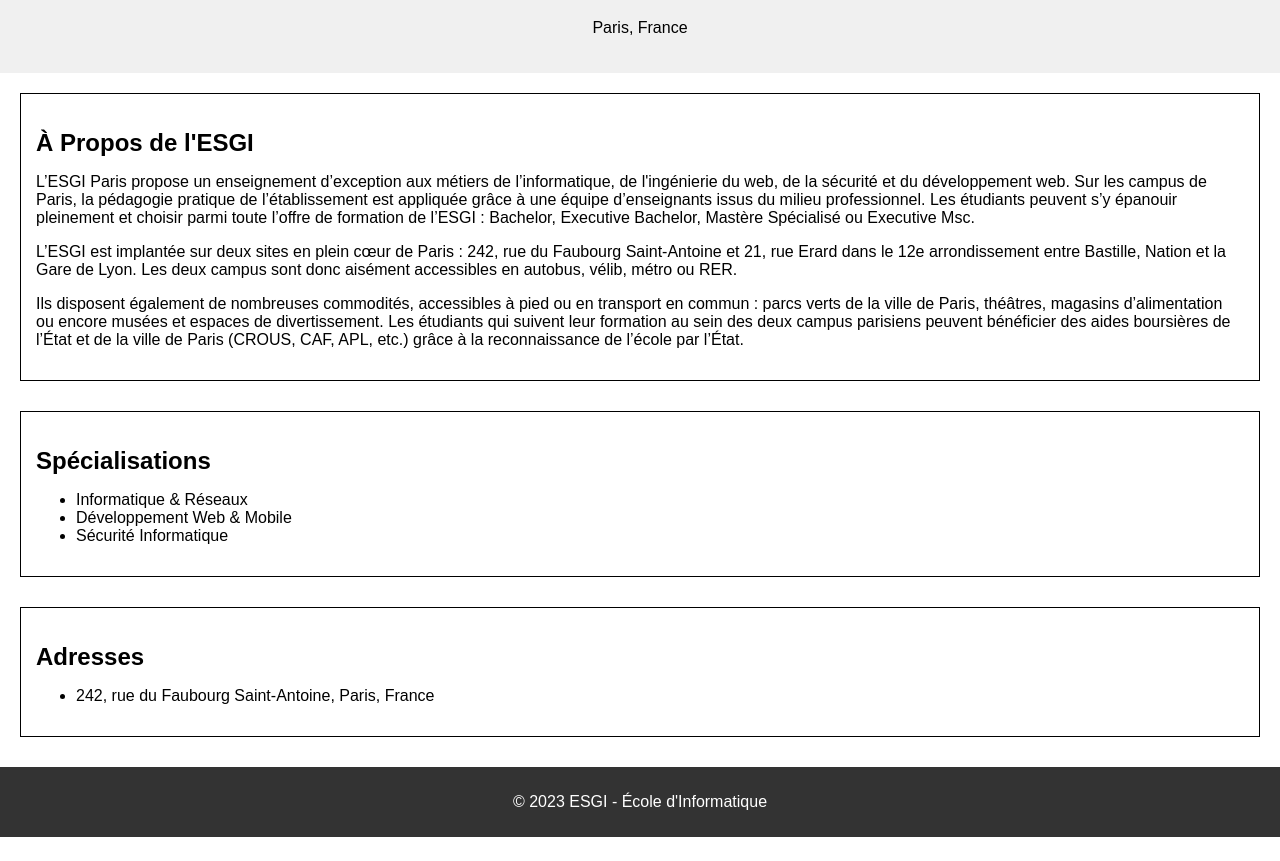
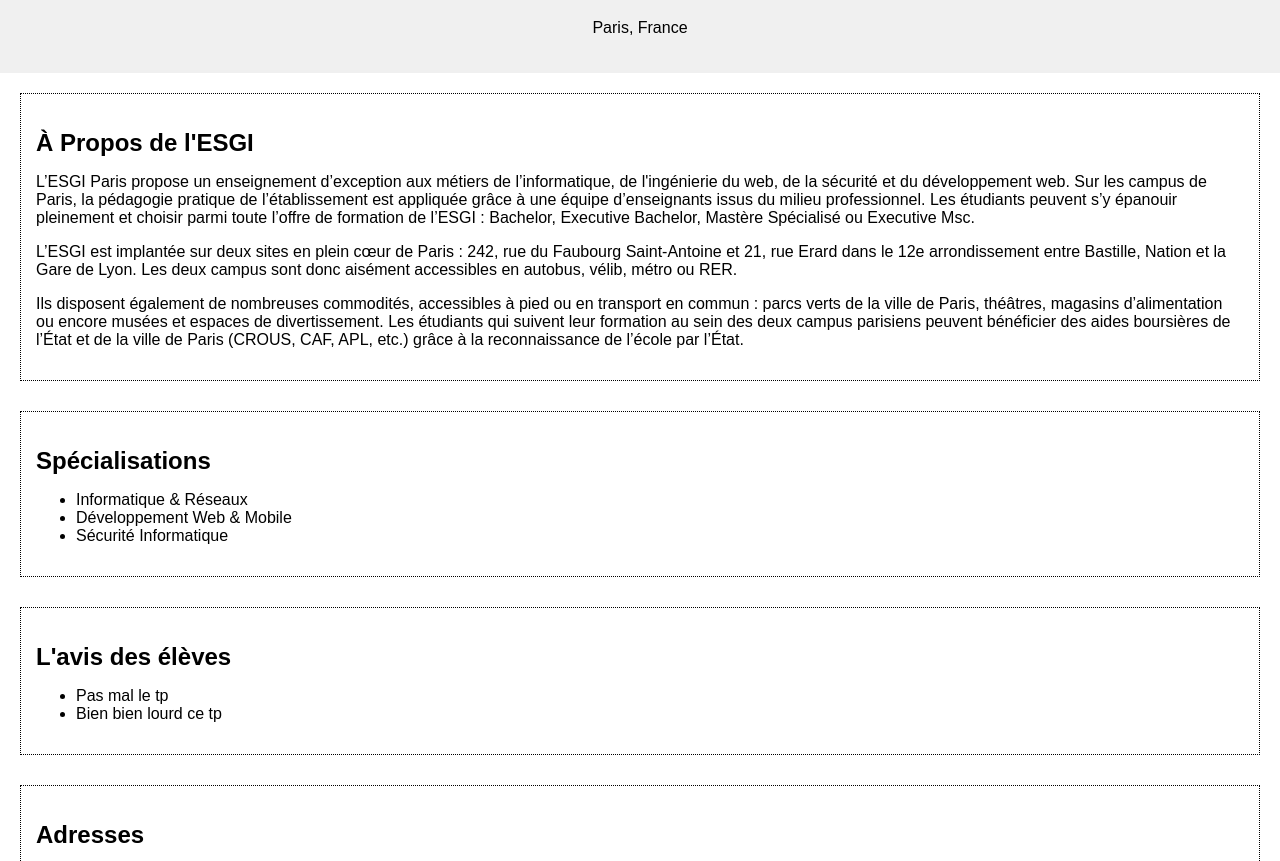
Before and after one commit to Padaam/GitPartiel2023AdamLouis, a plain HTML site: page index.html in a window 1280 px wide. Shown: the part 81-942 px from the top of the page. Before the commit the page ends 918 px from the top, so only its background shows below. Drawn offline with Linux system fonts and the light colour scheme.

Commit message:
Modifications For Index.HTML student-review + style

```diff
--- a/index.html
+++ b/index.html
@@ -7,6 +7,10 @@
 </head>
 <body>
   <header>
+    <style>
+    section {
+      border-style: dotted;
+    }</style>
     <h1>ESGI - École Supérieure de Génie Informatique</h1>
     <p>Paris, France</p>
   </header>
@@ -31,10 +35,19 @@
       </ul>
     </section>
 
+    <section id="student-reviews">
+      <h2>L'avis des élèves</h2>
+      <ul>
+        <li>Pas mal le tp</li>
+        <li>Bien bien lourd ce tp</li>
+        <!-- Ajoutez plus d'avis ici -->
+      </ul>
+    </section>
     <section id="address">
       <h2>Adresses</h2>
       <ul>
         <li>242, rue du Faubourg Saint-Antoine, Paris, France</li>
+        <li>21 rue Érard, Paris, France</li>
       </ul>
     </section>
   </main>
```
